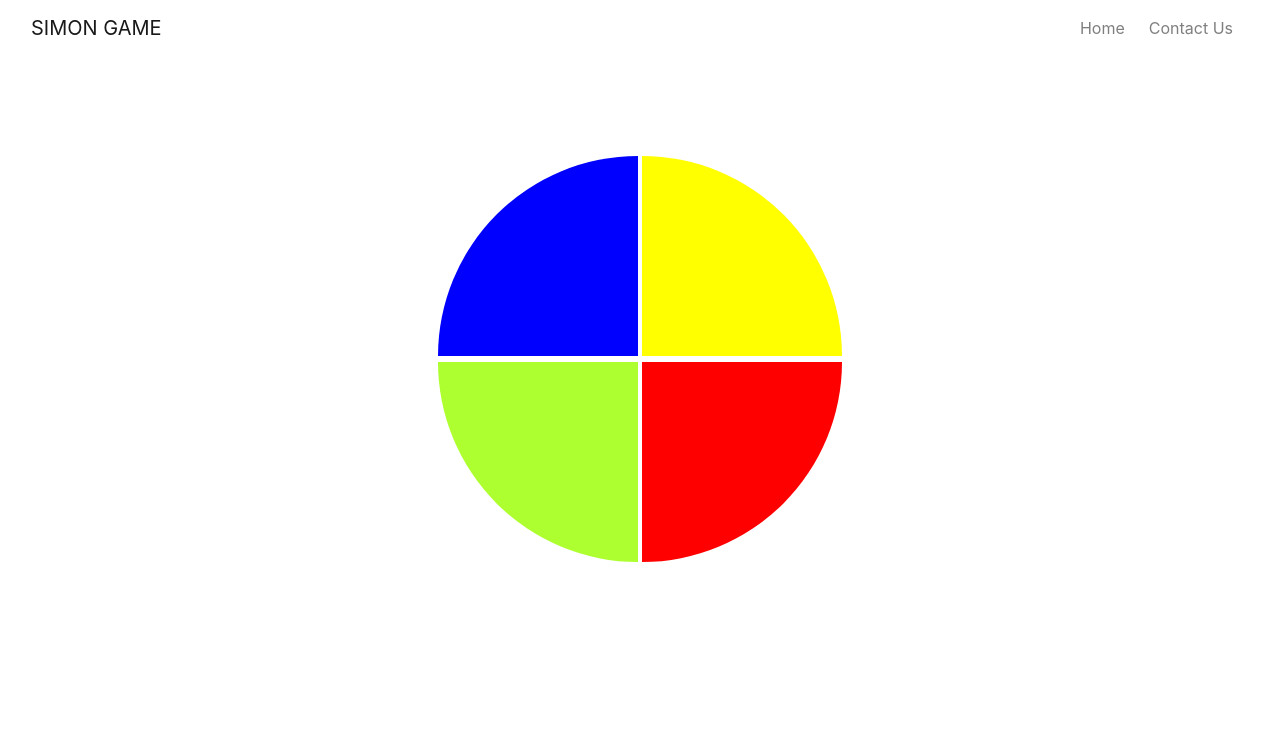
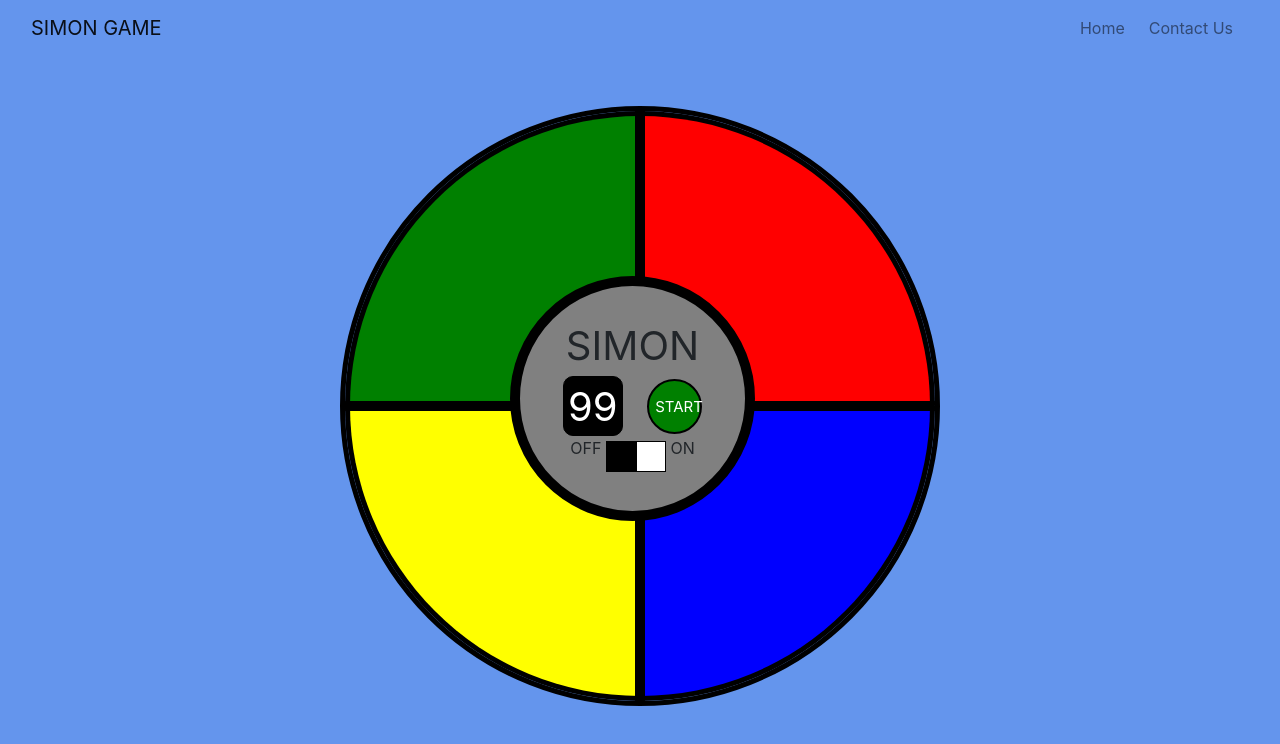
Before and after one commit to NunoCos/Simon_game, a plain HTML site: page index.html in a window 1280 px wide. Drawn offline with nearby package versions, Linux system fonts and the light colour scheme.

Commit message:
add style to board

```diff
--- a/assets/style.css
+++ b/assets/style.css
@@ -1,33 +1,106 @@
 body {
+    background-color: cornflowerblue;
+}
+
+.container {
+    margin: 0 auto;
     text-align: center;
 }
 
 .board {
-    margin-top: 100px;
+    margin: 0 auto;
+    margin-top: 50px;
+    width: 600px;
+    height: 600px;
+    border: solid 5px black;
+    border-radius: 600px;
+    z-index: 8;
 }
 
 .panel {
-    width: 200px;
-    height: 200px;
-    display: inline-block;
+    margin: 0;
+    float: left;
+    position: relative;
+    width: 295px;
+    height: 295px;
+    border: solid 5px black;
+}
+
+.top-left-panel {
+    background-color: green;
+    border-radius: 300px 0 0 0;
+}
+
+.top-right-panel {
+    background-color: red;
+    border-radius: 0 300px 0 0;
+}
+
+.bottom-left-panel {
+    background-color:yellow;
+    border-radius: 0 0 0 300px;
 }
 
 .bottom-right-panel {
-    border-bottom-right-radius: 100%;
-    background-color: red;
+    background-color: blue;
+    border-radius: 0 0 300px 0;
 }
 
-.bottom-left-panel {
-    border-bottom-left-radius: 100%;
-    background-color: greenyellow;
+.display {
+    width: 245px;
+    height: 245px;
+    margin-left: 165px;
+    margin-top: 165px;
+    background-color: grey;
+    border: solid 10px black;
+    border-radius: 150px;
+    position: absolute;
+    z-index: 10;
 }
 
-.top-right-panel {
-    border-top-right-radius: 100%;
-    background-color: yellow;
+.title {
+    margin-top: 30px;
+    font-size: 40px;
 }
 
-.top-left-panel {
-    border-top-left-radius: 100%;
-    background-color: blue;
+.inline {
+    display: inline-block;
+    vertical-align: middle;
 }
+
+.counter {
+    width: 60px;
+    height: 60px;
+    border: solid 1px black;
+    border-radius: 10px;
+    color: white;
+    font-size: 40px;
+    background-color: black;
+}
+
+.start-btn {
+    margin: 0px;
+    margin-left: 20px;
+    text-align: center;
+    width: 55px;
+    height: 55px;
+    border: solid 2px black;
+    border-radius: 30px;
+    background-color: green;
+    color: white;
+    font-size: 15px;
+    line-height: 50px;
+}
+
+.outer-switch {
+    width: 60px;
+    height: 31px;
+    border: solid 1px black;
+    background-color: white;
+}
+
+.inner-switch{
+    width: 30px;
+    height: 30px;
+    background-color: black;
+}
--- a/index.html
+++ b/index.html
@@ -10,7 +10,8 @@
         <link rel="stylesheet" href="assets/style.css" type="text/css" />
         <title>Simon Game</title>
     </head>
-    <body>
+
+    <body style="overflow: hidden;">
         <header>
             <div class="container-fluid navalert-container">
                 <nav class="navbar navbar-light  navbar-expand-lg">
@@ -23,24 +24,32 @@
                     <div class="collapse navbar-collapse flex-grow-1 text-right" id="navbarNavDropdown">
                         <ul class="navbar-nav ml-auto flex-nowrap">
                             <li class="nav-item mr-2"><a class="nav-link" href="index.html">Home</a></li>
-                            <li class="nav-item mr-2"><a class="nav-link" href="contact-us.html">Contact Us</a></li>
+                            <li class="nav-item mr-2"><a class="nav-link" href="/">Contact Us</a></li>
                         </ul>
                     </div>
                 </nav>
             </div>
         </header>
-
-        <div class="container board">
-            <div>
-                <div class="panel top-left-panel"></div>
-                <div class="panel top-right-panel"></div>
-            </div>
-            <div>
-                <div class="panel bottom-left-panel"></div>
-                <div class="panel bottom-right-panel"></div>
-            </div>
+        <div class="container">
+            <div class="board">
+                <div id="0" class="panel top-left-panel"></div>
+                <div id="1" class="panel top-right-panel"></div>
+                <div id="2" class="panel bottom-left-panel"></div>
+                <div id="3" class="panel bottom-right-panel"></div>
+                <div class="display">
+                    <div class="title">SIMON</div>
+                    <div class="counter inline">99</div>
+                    <button class="start-btn inline" id="start">START</button>
+                    <div class="swtich">
+                        <p class="off inline">OFF</p>
+                        <div class="outer-switch inline">
+                            <div class="inner-switch"></div>
+                        </div>
+                        <p class="on inline">ON</p>
+                    </div>
+                </div>
         </div>
-
+</div>
 
         <script src="https://code.jquery.com/jquery-3.5.1.slim.min.js" integrity="sha384-DfXdz2htPH0lsSSs5nCTpuj/zy4C+OGpamoFVy38MVBnE+IbbVYUew+OrCXaRkfj" crossorigin="anonymous"></script>
         <script src="https://cdn.jsdelivr.net/npm/popper.js@1.16.1/dist/umd/popper.min.js" integrity="sha384-9/reFTGAW83EW2RDu2S0VKaIzap3H66lZH81PoYlFhbGU+6BZp6G7niu735Sk7lN" crossorigin="anonymous"></script>
```
